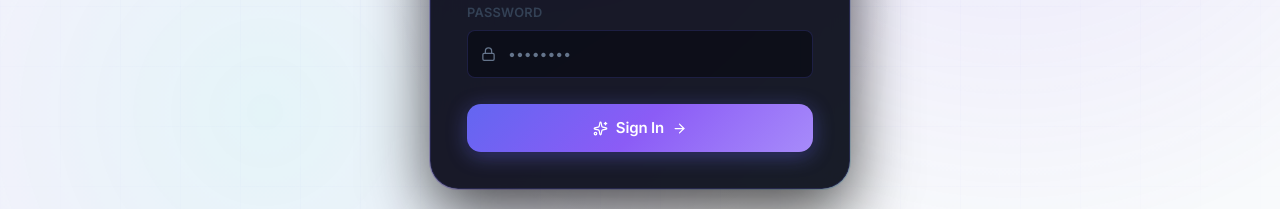
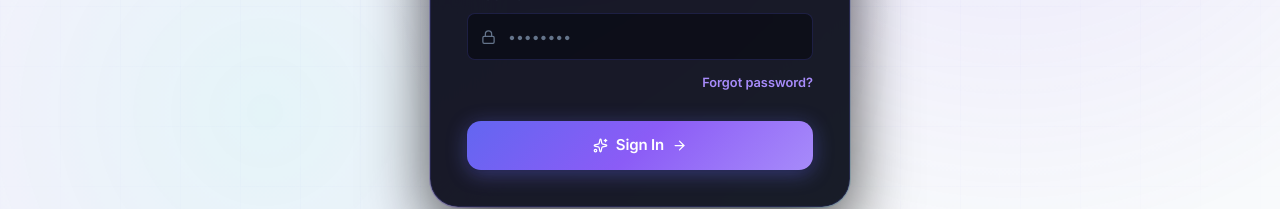
Before and after one commit to EDITH-KRP/remote, a React app in the folder frontend/: page /login in a window 1280 px wide. Shown: the part 474-683 px from the top of the page. Built offline with nearby package versions, Linux system fonts and the light colour scheme; no server answers; the HTML template or start-up script is replaced by a standard one.

Commit message:
fix: add forgot password link to login page

```diff
--- a/frontend/src/pages/Login.jsx
+++ b/frontend/src/pages/Login.jsx
@@ -176,6 +176,16 @@ const Login = () => {
                 </div>
               </div>
 
+              {/* Forgot password */}
+              <div style={{ textAlign: 'right', marginTop: '-0.5rem' }}>
+                <Link to="/forgot-password" style={{
+                  fontSize: '0.8rem', fontWeight: 600,
+                  color: 'var(--p3)', textDecoration: 'none',
+                }}>
+                  Forgot password?
+                </Link>
+              </div>
+
               {/* Submit */}
               <motion.button
                 whileHover={{ scale: 1.02, y: -1 }}
```
